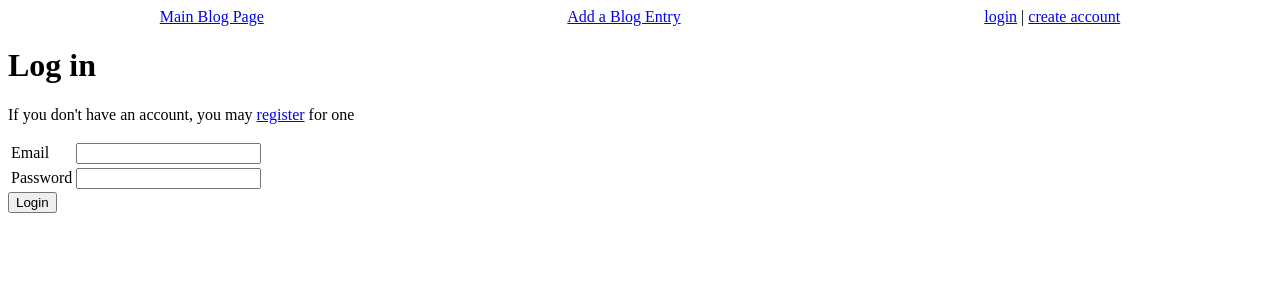
After one commit to williamosbourn/blogz, a Flask app: page /login in a window 1280 px wide. The commit adds this page. Shown: the top 300 px of the page. Run offline with Flask 2, Linux system fonts and the light colour scheme.

Commit message:
in progress

```diff
--- a/main.py
+++ b/main.py
@@ -1,21 +1,55 @@
 from flask import Flask, request, redirect, render_template, session, flash
 from flask_sqlalchemy import SQLAlchemy
+from hashutils import make_pw_hash, check_pw_hash
 
 app = Flask(__name__)
 app.config['DEBUG'] = True
-app.config['SQLALCHEMY_DATABASE_URI'] = 'mysql+pymysql://build-a-blog:password@localhost:8889/build-a-blog'
+app.config['SQLALCHEMY_DATABASE_URI'] = 'mysql+pymysql://blogz:password@localhost:8889/blogz'
 app.config['SQLALCHEMY_ECHO'] = True
 db = SQLAlchemy(app)
+app.secret_key = 'y337kGcys&zP3B'
 
 
 class Blog(db.Model):
     id = db.Column(db.Integer, primary_key=True)
     title = db.Column(db.String(120))
     body = db.Column(db.Text)
+    owner_id = db.Column(db.Integer, db.ForeignKey('user.id'))
 
-    def __init__(self, title, body):
+    def __init__(self, title, body, owner):
         self.title = title
         self.body = body
+        self.owner = owner
+
+    def __repr__(self):
+        return '<Blog %r>' % self.title
+
+
+class User(db.Model):
+    id = db.Column(db.Integer, primary_key=True)
+    email = db.Column(db.String(120), unique=True)
+    pw_hash = db.Column(db.String(120))
+    blogs = db.relationship('Blog', backref='owner')
+
+    def __init__(self, email, password):
+        self.email = email
+        self.pw_hash = make_pw_hash(password)
+
+    def __repr__(self):
+        return '<User %r>' % self.email
+
+
+
+def is_email(string):
+    atsign_index = string.find('@')
+    atsign_present = atsign_index >= 0
+    if not atsign_present:
+        return False
+    else:
+        domain_dot_index = string.find('.', atsign_index)
+        domain_dot_present = domain_dot_index >= 0
+        return domain_dot_present
+
 
 
 @app.route('/newpost', methods=['GET', 'POST'])
@@ -33,7 +67,7 @@ def newpost():
             entry_error = 'Please fill in the blog entry'
 
         if not title_error and not entry_error:
-            new_post = Blog(blog_title, blog_entry)
+            new_post = Blog(blog_title, blog_entry, logged_in_user())
             db.session.add(new_post)
             db.session.commit()
 
@@ -52,7 +86,76 @@ def postblog():
 
     return render_template('postblog.html', post=post)
 
-@app.route('/', methods=['POST', 'GET'])
+
+@app.route('/signup', methods=['POST', 'GET'])
+def signup():
+    if request.method == 'POST':
+        email = request.form['email']
+        password = request.form['password']
+        verify = request.form['verify']
+        if not is_email(email):
+            flash('OH NO! "' + email + '" does not seem like an email address')
+            return redirect('/signup')
+        email_db_count = User.query.filter_by(email=email).count()
+        if email_db_count > 0:
+            flash('yikes! "' + email + '" is already taken and password reminders are not implemented')
+            return redirect('/signup')
+        if password != verify:
+            flash('passwords did not match')
+            return redirect('/signup')
+        user = User(email=email, password=password)
+        db.session.add(user)
+        db.session.commit()
+        session['email'] = user.email
+        return redirect("/newpost")
+    else:
+        return render_template('signup.html')
+
+@app.route("/logout", methods=['POST'])
+def logout():
+    del session['email']
+    return redirect("/")
+
+
+
+@app.route("/login", methods=['GET', 'POST'])
+def login():
+    if request.method == 'GET':
+        return render_template('login.html')
+    elif request.method == 'POST':
+        email = request.form['email']
+        password = request.form['password']
+        user = User.query.filter_by(email=email).first()
+        if user and check_pw_hash(password, user.pw_hash):
+            session['email'] = user.email
+            flash('welcome back, '+user.email)
+            return redirect("/newpost")
+        flash('bad username or password')
+        return redirect("/login")
+
+
+
+def logged_in_user():
+    owner = User.query.filter_by(email=session['email']).first()
+    return owner
+
+@app.before_request
+def require_login():
+    allowed_routes = ['login', 'signup', 'index']
+    if request.endpoint not in allowed_routes and 'email' not in session:
+        # return request.endpoint
+
+        return redirect('/login')
+
+
+
+# @app.route('/index')
+
+
+
+
+
+@app.route('/index', methods=['POST', 'GET'])
 def index():
     blog_list = Blog.query.all()
     return render_template('blog.html',title="Build A Blog", bloglist=blog_list)
--- a/templates/base.html
+++ b/templates/base.html
@@ -3,7 +3,7 @@
     <head>
         <title>{{title}}</title>
         <style>
-            .error {
+            .flashes {
                 color: red;
             }
 
@@ -26,9 +26,35 @@
 
     <nav>
         <a href='/'>Main Blog Page</a>
-        <a href='/newpost'>Add a Blog Entry</a>
+        <a href='/'>Add a Blog Entry</a>
+
+        <div style='float: right'>
+            {% if 'email' in session %}
+              {{ session['email'] }}
+              <form action="/logout" method="post" id='logout'>
+                <input type="submit" value="Log Out" />
+              </form>
+            {% else %}
+              <a href="login">login</a> | <a href="signup">create account</a>
+            {% endif %}
+          </div>
 
     </nav>
+
+    {% with messages = get_flashed_messages() %}
+    {% if messages %}
+      <ul class=flashes>
+        {% for message in messages %}
+          <li>{{ message }}</li>
+        {% endfor %}
+      </ul>
+    {% endif %}
+    {% endwith %}
+
+
+
+
+
 
     {% block content %}
 
--- /dev/null
+++ b/templates/login.html
@@ -0,0 +1,24 @@
+{% extends "base.html" %}
+
+{% block content %}
+<h1>Log in</h1>
+<p>If you don't have an account, you may <a href="/signup">register</a> for one</p>
+<form action="/login" method="post">
+    <table>
+        <tr>
+            <td><label for="email">Email</label></td>
+            <td>
+                <input name="email" type="email" value="{{ email }}">
+            </td>
+        </tr>
+        <tr>
+            <td><label for="password">Password</label></td>
+            <td>
+                <input name="password" type="password">
+            </td>
+        </tr>
+    </table>
+    <input type="submit" value="Login">
+</form>
+
+{% endblock %}
```
Also changed, not shown: hashutils.py (added, +19 -0 lines), templates/signup.html (added, +13 -0 lines), templates/index.html (added), templates/singleUser.html (added).
